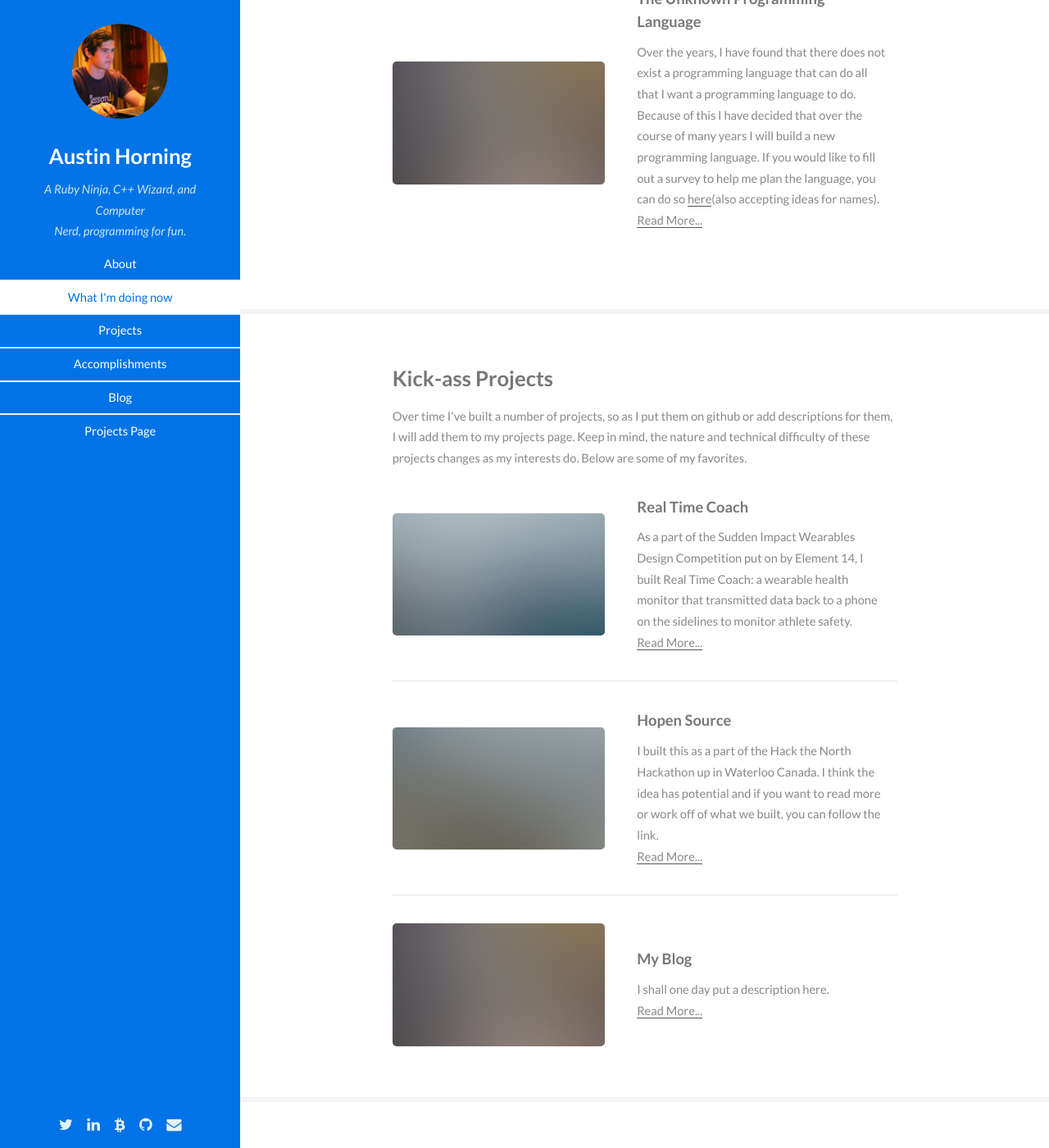
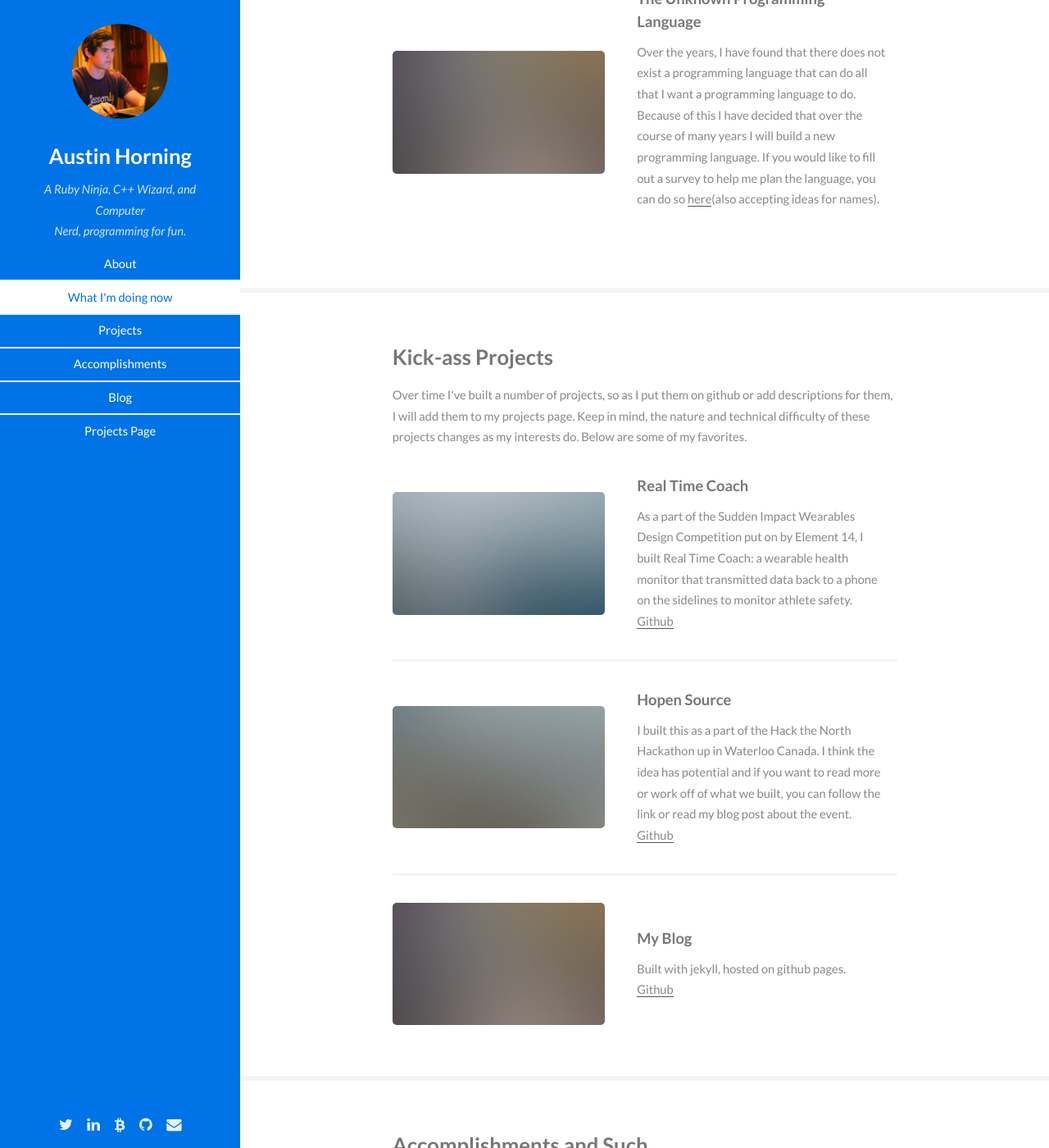
Before and after one commit to TheAustinSeven/theaustinseven.github.io, a Jekyll site: the page built from index.html, in a window 1280 px wide and 1400 px high, scrolled down 1422 px. Shown: the whole window at 82% size. Built offline with Jekyll 4.4.1, drawn with Linux system fonts in a browser that asks for light colours; the list of posts is cut into pages by our own code.

```diff
--- a/_posts/2015-11-26-playing-with-a-top-supercomputer.markdown
+++ b/_posts/2015-11-26-playing-with-a-top-supercomputer.markdown
@@ -2,7 +2,8 @@
 layout: post
 title:  "Playing With A Top 500 Supercomputer!"
 date:   2015-11-26 21:10:07 -0500
-categories: HPC Purdue Conte Bogosort
+category: Purdue
+tags: [Conte, Purdue, HPC, C++]
 image: "/images/2015/conte.jpg"
 ---
 It's not everyday that someone allows you to run programs on a Top 500 Supercomputer, but I was very fortunate and got to do just that. I was given the opportunity to run programs in the standby queue of Conte, currently the 86th most powerful supercomputer in the world(at the time of writing), and the most powerful at a college(again, at the time of writing). Now before your brain explodes at the incredible power given to a mere student, understand that I wasn't exactly given power over the entire behemoth. I was given the ability to submit programs to queue that would wait until programs that were running on partitioned segments of the computer were finished, and then would allow me to run a program on up to 6 nodes, or 96 cores. Although this isn't nearly as awesome as having complete control of a computer such as Conte, it is still pretty freaking cool.
--- a/_posts/2016-01-04-hack-the-north-hopensource.markdown
+++ b/_posts/2016-01-04-hack-the-north-hopensource.markdown
@@ -2,8 +2,9 @@
 layout: post
 title:  "Hack The North: Hopen Source"
 date:   2016-1-4 12:00:07 -0500
-categories: HopenSource Hack-The-North Hackathon Rails Ruby
+category: Hackathons
 image: "/images/2016/htn-moxtra.jpg"
+tags: [HopenSource, Hack-The-North, Hackathon, Rails, Ruby]
 ---
 Way back in September, I was a part of a team that rocked Hack the North, or rather, won the Moxtra API prize. We built an app that we named "Hopen Source". With Hopen Source, we aimed to provide a way for non-profits and charities to work together to build open source applications that help those organizations better do their jobs.
 
--- a/index.html
+++ b/index.html
@@ -39,7 +39,7 @@ title: About
 					<a href="#" class="image"><img src="images/pic03.jpg" alt="" /></a>
 					<div class="inner">
 						<h4>The Unknown Programming Language</h4>
-						<p>Over the years, I have found that there does not exist a programming language that can do all that I want a programming language to do. Because of this I have decided that over the course of many years I will build a new programming language. If you would like to fill out a survey to help me plan the language, you can do so <a href="http://goo.gl/forms/4s7GWLtyZZ">here</a>(also accepting ideas for names).<br><a href="#">Read More...</a></p></p>
+						<p>Over the years, I have found that there does not exist a programming language that can do all that I want a programming language to do. Because of this I have decided that over the course of many years I will build a new programming language. If you would like to fill out a survey to help me plan the language, you can do so <a href="http://goo.gl/forms/4s7GWLtyZZ">here</a>(also accepting ideas for names).<br><!--<a href="#">Read More...</a>--></p></p>
 					</div>
 				</article>
 			</div>
@@ -57,21 +57,21 @@ title: About
 					<a href="#" class="image"><img src="images/pic01.jpg" alt="" /></a>
 					<div class="inner">
 						<h4>Real Time Coach</h4>
-						<p>As a part of the Sudden Impact Wearables Design Competition put on by Element 14, I built Real Time Coach: a wearable health monitor that transmitted data back to a phone on the sidelines to monitor athlete safety.<br><a href="#">Read More...</a></p>
+						<p>As a part of the Sudden Impact Wearables Design Competition put on by Element 14, I built Real Time Coach: a wearable health monitor that transmitted data back to a phone on the sidelines to monitor athlete safety.<br><a href="https://github.com/TheAustinSeven/RealTimeCoachApp">Github</a></p>
 					</div>
 				</article>
 				<article>
 					<a href="#" class="image"><img src="images/pic02.jpg" alt="" /></a>
 					<div class="inner">
 						<h4>Hopen Source</h4>
-						<p>I built this as a part of the Hack the North Hackathon up in Waterloo Canada. I think the idea has potential and if you want to read more or work off of what we built, you can follow the link.<br><a href="#">Read More...</a></p>
+						<p>I built this as a part of the Hack the North Hackathon up in Waterloo Canada. I think the idea has potential and if you want to read more or work off of what we built, you can follow the link or read my blog post about the event.<br><a href="https://github.com/HackTheNorthDreamTeam/HopenSource">Github</a></p>
 					</div>
 				</article>
 				<article>
 					<a href="#" class="image"><img src="images/pic03.jpg" alt="" /></a>
 					<div class="inner">
 						<h4>My Blog</h4>
-						<p>I shall one day put a description here.<br><a href="#">Read More...</a></p>
+						<p>Built with jekyll, hosted on github pages.<br><a href="https://github.com/TheAustinSeven/theaustinseven.github.io">Github</a></p>
 					</div>
 				</article>
 			</div>
```
